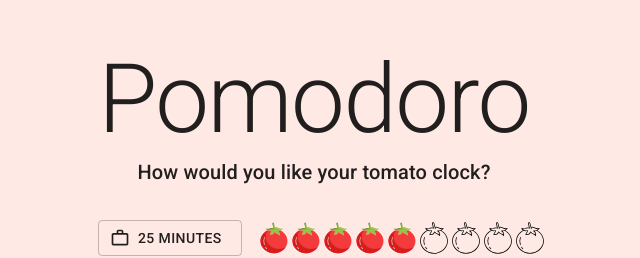
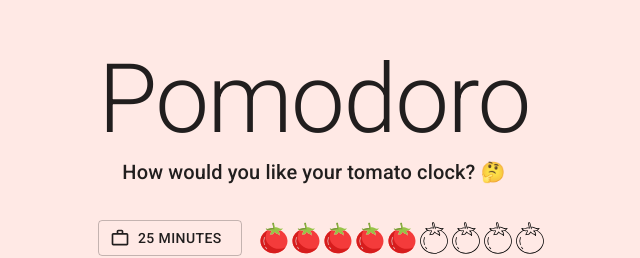
Before and after one commit to naush/chrome-ext-example, a React app: page / in a window 1280 px wide. Shown: the part 216-474 px from the top of the page, without its empty margins (326-966 px from the left). Built offline with nearby package versions, Linux system fonts and the light colour scheme.

Commit message:
Add thinking face

```diff
--- a/src/pages/Options.tsx
+++ b/src/pages/Options.tsx
@@ -98,6 +98,8 @@ function Options() {
         </Typography>
         <Typography variant="h6">
           How would you like your tomato clock?
+          {' '}
+          <span role="img" aria-label="thinking-face">🤔</span>
         </Typography>
         <Box className={classes.form}>
           <Box className={classes.field}>
```
